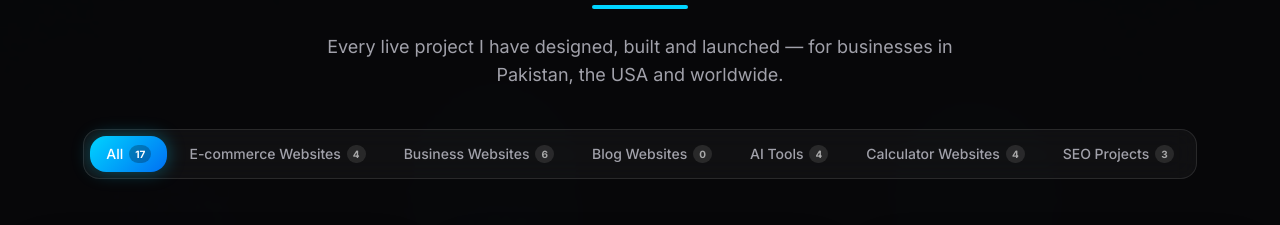
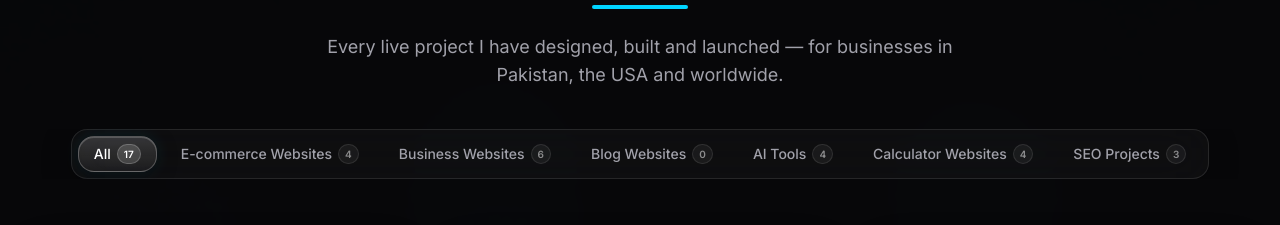
Before and after one commit to AliDevTech-code/AliDevTech, a React (Vite) app in the folder artifacts/portfolio/: page / in a window 1280 px wide. Shown: the part 2860-3085 px from the top of the page. Built offline with nearby package versions, Linux system fonts and the light colour scheme; grey boxes are pictures that could not be loaded.

Commit message:
Make category filters a single scrollable glass row

```diff
--- a/artifacts/portfolio/src/components/sections/FeaturedProjects.tsx
+++ b/artifacts/portfolio/src/components/sections/FeaturedProjects.tsx
@@ -49,8 +49,8 @@ export function FeaturedProjects() {
           </p>
         </motion.div>
 
-        <div className="mb-12 flex justify-center">
-          <div className="flex flex-wrap items-center justify-center gap-1.5 p-1.5 rounded-2xl bg-white/[0.04] border border-white/10 backdrop-blur-md max-w-full">
+        <div className="mb-12 -mx-6 px-6 overflow-x-auto [scrollbar-width:none] [&::-webkit-scrollbar]:hidden">
+          <div className="flex items-center gap-2 w-max mx-auto p-1.5 rounded-2xl bg-white/[0.03] border border-white/10 backdrop-blur-xl shadow-[0_8px_30px_rgba(0,0,0,0.25)]">
             {projectCategories.map((category) => {
               const isActive = active === category;
               const count =
@@ -65,30 +65,32 @@ export function FeaturedProjects() {
                   type="button"
                   onClick={() => setActive(category)}
                   aria-pressed={isActive}
-                  className={`relative px-3 sm:px-4 py-2 rounded-xl text-[11px] sm:text-sm font-medium transition-colors duration-300 cursor-pointer ${
+                  className={`relative shrink-0 px-3.5 sm:px-4 py-2 rounded-xl text-[11px] sm:text-sm font-medium whitespace-nowrap transition-colors duration-300 cursor-pointer ${
                     isActive
                       ? "text-white"
-                      : "text-muted-foreground hover:text-white hover:bg-white/5"
+                      : "text-muted-foreground hover:text-white"
                   }`}
                 >
                   {isActive && (
                     <motion.span
                       layoutId="project-filter-pill"
-                      className="absolute inset-0 rounded-xl"
+                      className="absolute inset-0 rounded-xl border border-white/25 backdrop-blur-xl"
                       style={{
-                        background: "linear-gradient(135deg, #00d4ff, #0070f3)",
-                        boxShadow: "0 0 18px rgba(0,212,255,0.35)",
+                        background:
+                          "linear-gradient(180deg, rgba(255,255,255,0.16), rgba(255,255,255,0.05))",
+                        boxShadow:
+                          "0 4px 20px rgba(0,0,0,0.35), inset 0 1px 0 rgba(255,255,255,0.18), 0 0 18px rgba(0,212,255,0.10)",
                       }}
                       transition={{ type: "spring", stiffness: 400, damping: 32 }}
                     />
                   )}
-                  <span className="relative z-10 flex items-center gap-1.5 whitespace-nowrap">
+                  <span className="relative z-10 flex items-center gap-1.5">
                     {category}
                     <span
-                      className={`text-[10px] font-bold px-1.5 py-0.5 rounded-md ${
+                      className={`text-[10px] font-semibold px-1.5 py-0.5 rounded-md border ${
                         isActive
-                          ? "bg-black/25 text-white"
-                          : "bg-white/10 text-white/60"
+                          ? "bg-white/15 text-white border-white/20"
+                          : "bg-white/5 text-white/50 border-white/10"
                       }`}
                     >
                       {count}
```
